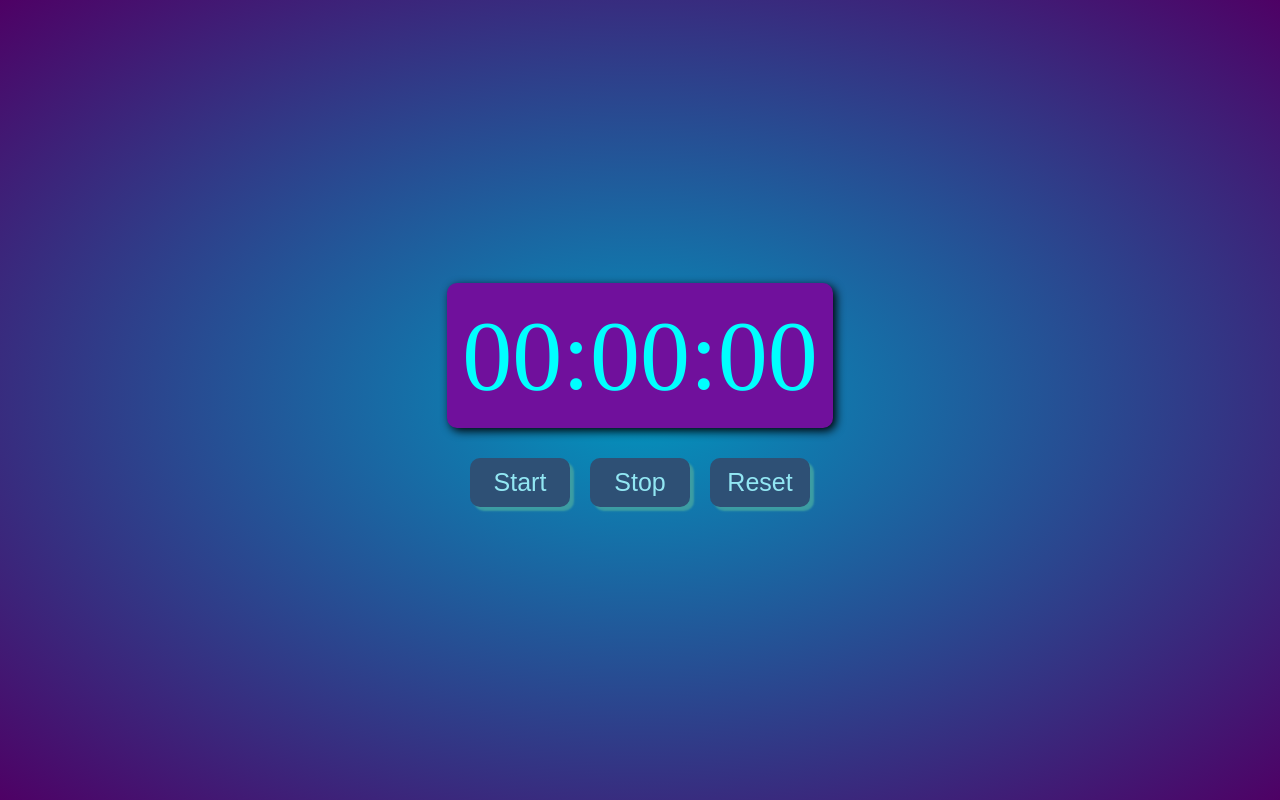
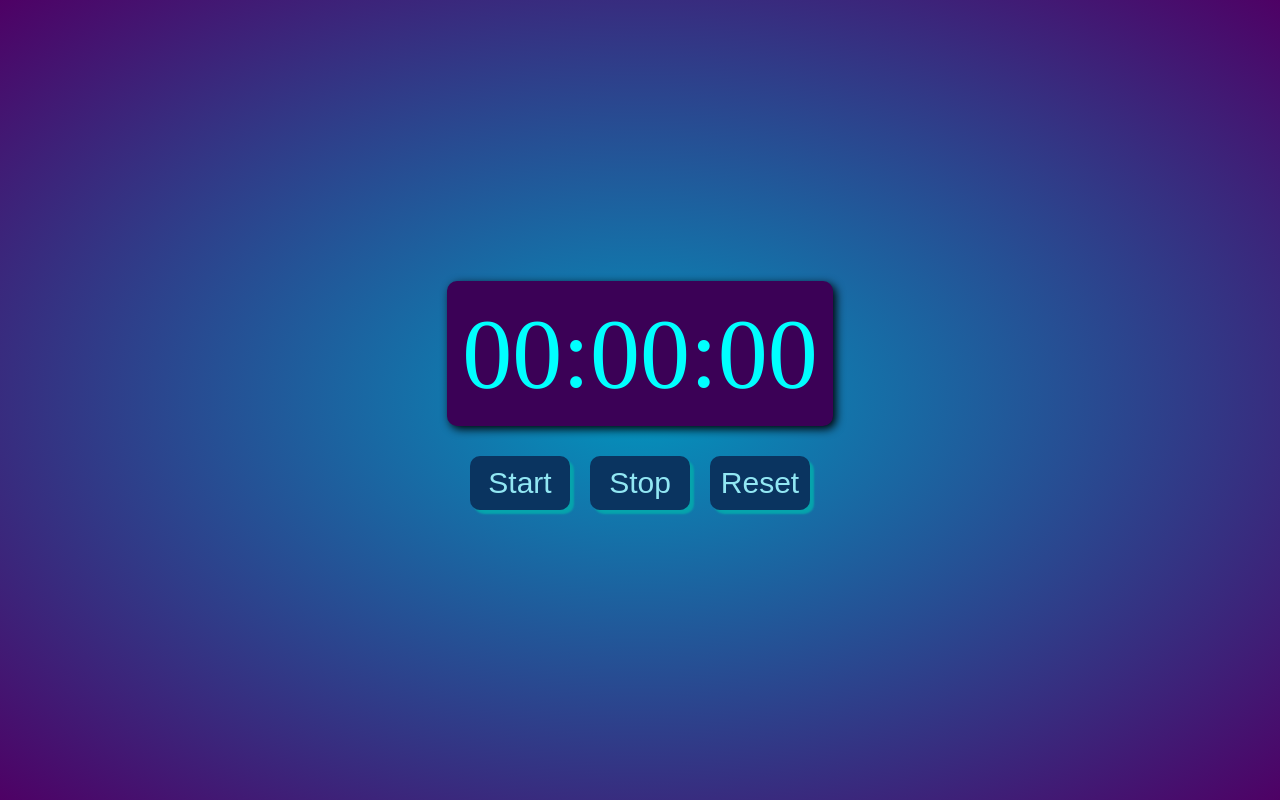
Before and after one commit to code-ujjwal/StopWatch-Project-CN, a plain HTML site: page index.html in a window 1280 px wide. Drawn offline with Linux system fonts and the light colour scheme.

Commit message:
Add files via upload

```diff
--- a/style.css
+++ b/style.css
@@ -18,7 +18,7 @@
 	box-shadow: 3px 3px 10px black;
 	padding: 15px;
 	color: cyan;
-	background: rgb(112, 16, 156);
+	background: rgb(59, 1, 86);
 	border-radius: 10px;
 	margin-bottom: 20px;
 }
@@ -30,14 +30,14 @@
 
 button{
 	padding: 10px;
-	background-color: rgb(46, 80, 117);
+	background-color: rgb(10, 52, 96);
 	border: none;
 	border-radius: 10px;
 	color: rgb(146, 231, 243);/*rgb(100, 190, 196)*/;
-	font-size: 25px;
+	font-size: 30px;
 	margin: 10px;
 	width: 100px;
-	box-shadow: 4px 4px 2px rgb(60, 157, 163);
+	box-shadow: 4px 4px 2px rgb(6, 164, 172);
 	transition: all 0.5s;
 }
 
```
